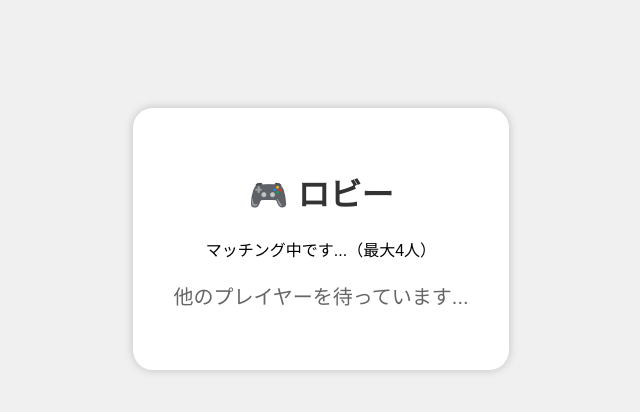
After one commit to taka010116/shitinarabe, a Flask app: page /lobby in a window 1280 px wide. The commit adds this page. Shown: the top 412 px of the page, without its empty margins (319-959 px from the left). Run offline with Flask 2, Linux system fonts and the light colour scheme; parts of the project's set-up code (start-up, migrations or seed data) failed here and were passed over; some libraries are stand-ins or nearby versions.

Commit message:
first commit

```diff
--- a/app.py
+++ b/app.py
@@ -14,6 +14,7 @@ DB_NAME = os.environ.get("DB_NAME", "myapp")
 SECRET_KEY = os.environ.get("SECRET_KEY", secrets.token_hex(16))
 
 app = Flask(__name__)
+
 app.secret_key = SECRET_KEY
 
 # コネクションプール
@@ -167,4 +168,6 @@ def delete_account():
     return redirect(url_for("register"))
 
 if __name__ == "__main__":
+    from app.database import init_db
+    init_db()
     app.run(debug=True, host="0.0.0.0", port=int(os.environ.get("PORT", 5000)))
--- a/app/routes.py
+++ b/app/routes.py
@@ -3,11 +3,23 @@ from app.database import get_db, init_db
 from werkzeug.security import generate_password_hash, check_password_hash
 import os
 import sqlite3
+from flask_socketio import SocketIO, join_room, emit
+import time
+import threading
 
 # ✅ Flask() は作らない
 # app = Flask(__name__) ← これを削除
 # ✅ 代わりに Blueprint のみを定義
 main = Blueprint("main", __name__, template_folder="templates")
+
+socketio = SocketIO(app, cors_allowed_origins="*")
+
+waiting_players = []  # 待機中のプレイヤー情報
+rooms = []
+
+
+MAX_PLAYERS = 4
+WAIT_TIME = 30  # 秒
 
 # ✅ users.db がない場合のみ作成
 if not os.path.exists("users.db"):
@@ -133,3 +145,54 @@ def delete_account():
 @main.route("/archive")
 def archive():
     return render_template("archive.html")
+
+@main.route("/lobby")
+def lobby():
+    return render_template("lobby.html")
+
+def start_matchmaking():
+    """30秒経過したらCOMを追加してマッチングを開始"""
+    global waiting_players
+    if not waiting_players:
+        return
+
+    room_id = f"room_{int(time.time())}"
+    players = waiting_players.copy()
+
+    # 30秒以内に4人未満ならCOM追加
+    while len(players) < MAX_PLAYERS:
+        players.append(f"COMPUTER_{len(players)+1}")
+
+    # 部屋を確定
+    rooms.append({"id": room_id, "players": players})
+    waiting_players.clear()
+
+    # 全員に通知
+    for p in players:
+        if not p.startswith("COMPUTER"):
+            socketio.emit("match_found", {"room_id": room_id, "players": players}, to=p)
+
+@socketio.on("join_lobby")
+def handle_join(data):
+    """ロビーに参加"""
+    username = data.get("username")
+    if username not in waiting_players:
+        waiting_players.append(username)
+        join_room(username)
+        print(f"{username} joined the lobby.")
+
+    # 4人揃ったら即スタート
+    if len(waiting_players) == MAX_PLAYERS:
+        start_matchmaking()
+    elif len(waiting_players) == 1:
+        # 最初の人が来たときだけ30秒タイマーを開始
+        threading.Timer(WAIT_TIME, start_matchmaking).start()
+
+@socketio.on("disconnect")
+def handle_disconnect():
+    """接続が切れた場合"""
+    global waiting_players
+    for p in waiting_players:
+        if request.sid == p:
+            waiting_players.remove(p)
+            break
--- a/app/templates/account.html
+++ b/app/templates/account.html
@@ -85,6 +85,11 @@
     <h3>現在のアバター：</h3>
     <p style="font-size:40px;">{{ avatar }}</p>
 
+     <p>
+      <a href="{{ url_for('main.game') }}" class="link-button">🎮 ロビーへ行く</a>
+    </p>
+
+
     <form action="{{ url_for('main.update_account') }}" method="POST">
       <h3>アバターを選択：</h3>
       <div>
--- /dev/null
+++ b/app/templates/lobby.html
@@ -0,0 +1,56 @@
+<!DOCTYPE html>
+<html lang="ja">
+<head>
+  <meta charset="UTF-8">
+  <title>ロビー</title>
+  <script src="https://cdn.socket.io/4.7.2/socket.io.min.js"></script>
+  <style>
+    body {
+      text-align: center;
+      font-family: "メイリオ", sans-serif;
+      background-color: #f0f0f0;
+    }
+    .container {
+      background: white;
+      display: inline-block;
+      padding: 40px;
+      margin-top: 100px;
+      border-radius: 20px;
+      box-shadow: 0 0 10px rgba(0,0,0,0.2);
+    }
+    h1 {
+      color: #333;
+    }
+    #status {
+      margin-top: 20px;
+      font-size: 20px;
+      color: #666;
+    }
+  </style>
+</head>
+<body>
+  <div class="container">
+    <h1>🎮 ロビー</h1>
+    <p>マッチング中です...（最大4人）</p>
+    <p id="status">他のプレイヤーを待っています...</p>
+  </div>
+
+  <script>
+    const socket = io();
+    const username = "{{ session['username'] }}";
+
+    socket.emit("join_lobby", { username: username });
+
+    socket.on("match_found", (data) => {
+      document.getElementById("status").innerText =
+        "マッチング完了！ ゲームを開始します...";
+      console.log("Room:", data.room_id, "Players:", data.players);
+
+      // 3秒後にゲーム画面へ
+      setTimeout(() => {
+        window.location.href = "/game?room_id=" + data.room_id;
+      }, 3000);
+    });
+  </script>
+</body>
+</html>
```
